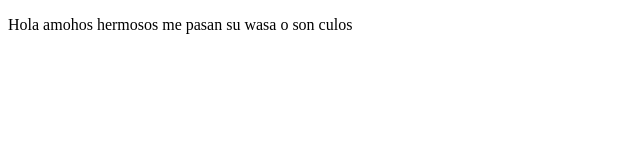
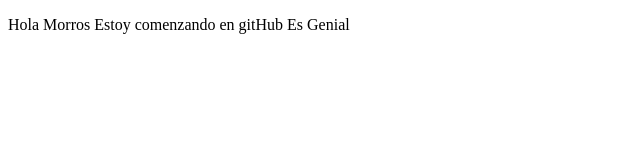
Before and after one commit to BrandoonRH/personalproyects, a plain HTML site: page index.html in a window 1280 px wide. Shown: the full height of the page, 0-640 px from the left. Drawn offline with Linux system fonts and the light colour scheme.

Commit message:
Acabo de Realizar Mis primeros cambios en el repositorio

```diff
--- a/index.html
+++ b/index.html
@@ -9,7 +9,7 @@
 </head>
 <body>
     <p>
-        Hola amohos hermosos me pasan su wasa o son culos
+        Hola Morros Estoy comenzando en gitHub Es Genial
     </p>
 </body>
 </html>
```
